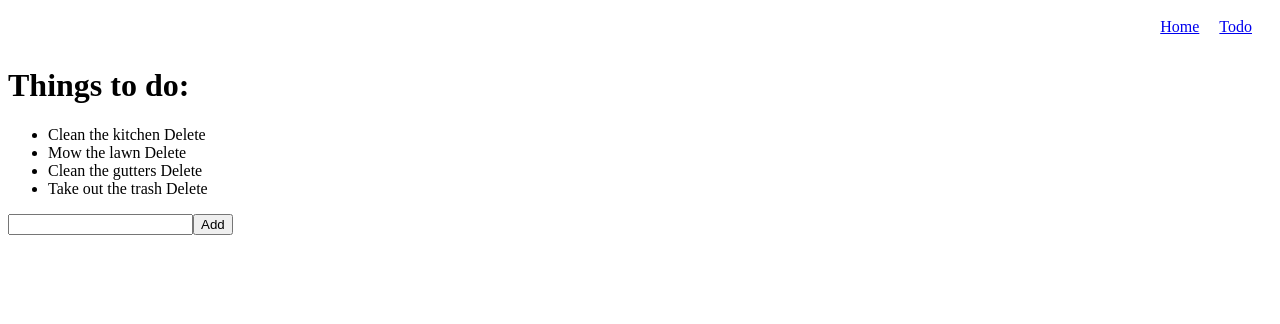
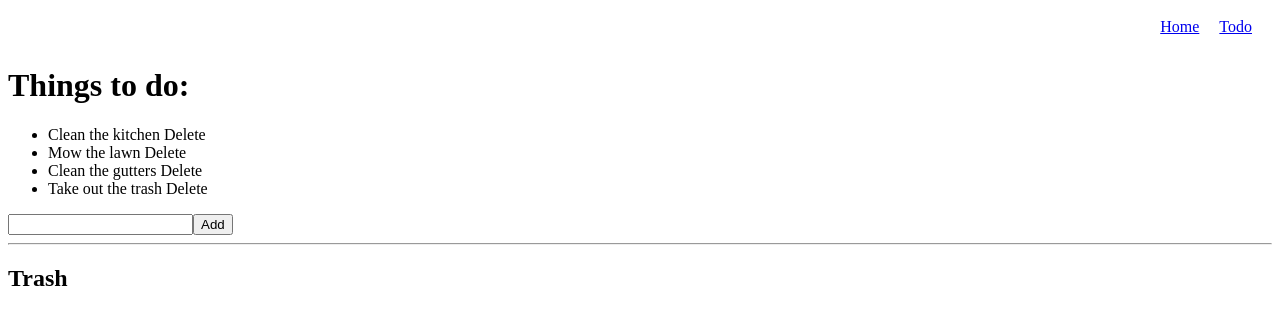
Before and after one commit to jwheel95/angular-intro, an Angular app: page /todo in a window 1280 px wide. Shown: the top 324 px of the page. Built offline with nearby package versions, Linux system fonts and the light colour scheme.

Commit message:
completed simple trash can on todo

```diff
--- a/src/app/todo/todo.component.html
+++ b/src/app/todo/todo.component.html
@@ -16,3 +16,17 @@
     <button (click)="addTodo()">Add</button>
   </form>
 </div>
+
+<hr>
+
+<div class="trash">
+  <h2>Trash</h2>
+  <ul>
+    <ng-container *ngFor="let todo of todos">
+      <li *ngIf="todo.isDeleted">
+        {{ todo.title }}
+        <span (click)="toggleDeleted(todo)">Restore</span>
+      </li>
+    </ng-container>
+  </ul>
+</div>
```
